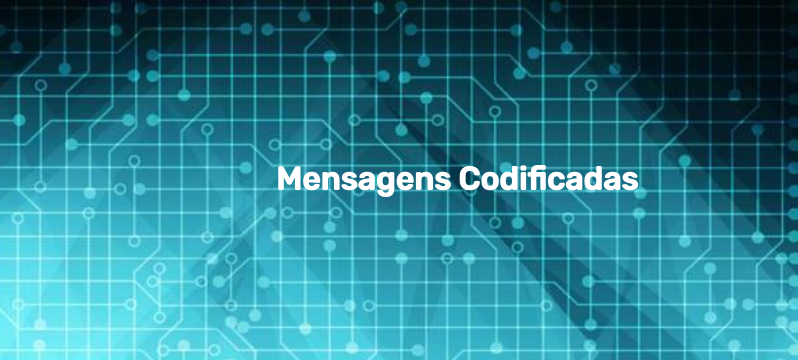
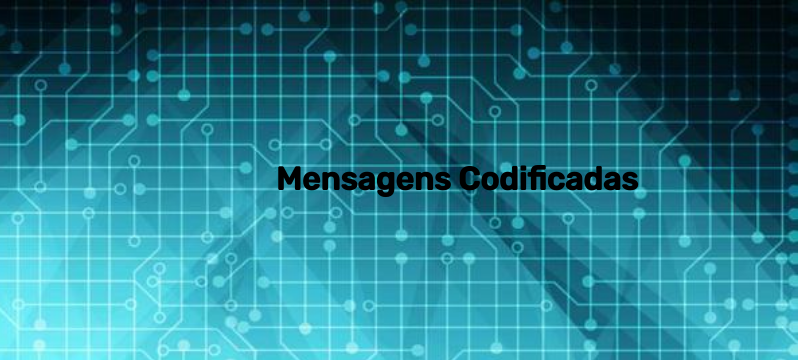
Before and after one commit to LorraineMorethon/codificador-decodificador-de-textos, a plain HTML site: page index.html in a window 1280 px wide. Shown: the top 360 px of the page, 482-1280 px from the left. Drawn offline with nearby package versions, Linux system fonts and the light colour scheme.

Commit message:
Update Style.css

```diff
--- a/Style.css
+++ b/Style.css
@@ -27,8 +27,9 @@ body{
 }
 
 .cabecalho h1{
-    color: white;
+    color: black;
     padding: 5rem;
+    margin top: 20%;
 
 }
 
@@ -38,6 +39,7 @@ body{
     width: auto;
     height: auto;
     padding: 5rem;
+    margin top: 20%;
 }
 
 .container-input{
```
